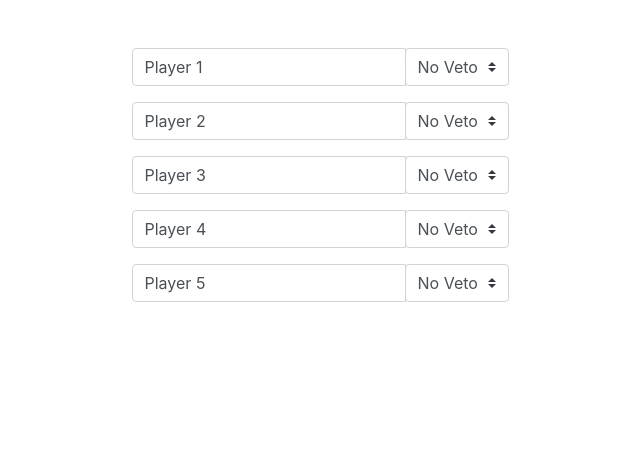
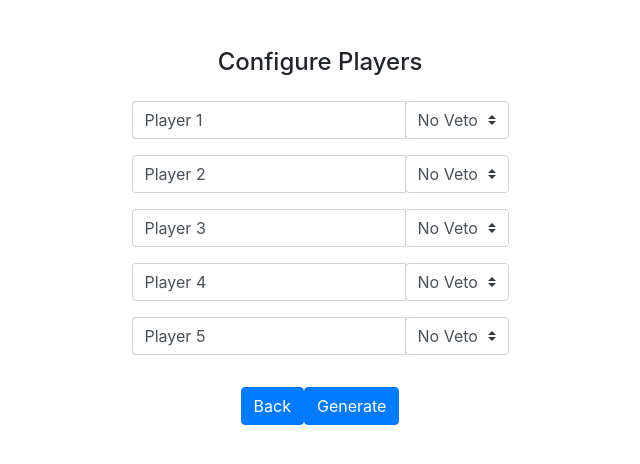
Before and after one commit to poftadeh/team-randomizer, a React (Create React App) app: page / in a window 1280 px wide. Both pictures are taken after typing "5" into the empty fields and a click on the button "Next". Shown: the top 464 px of the page, without its empty margins (320-960 px from the left). Built offline with nearby package versions, Linux system fonts and the light colour scheme.

Commit message:
feat: add GenerateTeams component

```diff
--- a/src/App.js
+++ b/src/App.js
@@ -5,8 +5,9 @@ import PlayerList from './components/screens/PlayerList';
 import { Player } from './types.js';
 
 const Views = {
-  PlayerCount,
-  PlayerList,
+  PlayerCount: Symbol('PlayerCount'),
+  PlayerList: Symbol('PlayerList'),
+  GenerateTeams: Symbol('GenerateTeams'),
 };
 
 class App extends Component {
@@ -17,7 +18,7 @@ class App extends Component {
       lineups: [],
       activeView: Views.PlayerCount,
     };
-
+    this.previousScreen = this.state.activeView;
     this.createPlayers = this.createPlayers.bind(this);
   }
   render() {
@@ -44,7 +45,12 @@ class App extends Component {
   }
 
   changeView(view) {
+    this.previousScreen = this.state.activeView;
     this.setState({ activeView: view });
+  }
+
+  goBack() {
+    this.changeView(this.previousScreen);
   }
 }
 
--- a/src/components/screens/PlayerList.js
+++ b/src/components/screens/PlayerList.js
@@ -4,9 +4,11 @@ import PlayerEdit from '../utils/PlayerEdit';
 export default class PlayerList extends Component {
   render() {
     return (
-      <div>
+      <div className="d-flex flex-column align-items-center container">
+        <h4 className="mb-4">Configure Players</h4>
         {this.props.players.map(player => (
-          <div key={player.name} className="input-group mb-3">
+          <row>
+            <div key={player.name} className="input-group mb-3 col-sm-12">
               <PlayerEdit
                 currentPlayer={player}
                 playerList={this.props.players}
@@ -16,7 +18,12 @@ export default class PlayerList extends Component {
                 }}
               />
             </div>
+          </row>
         ))}
+        <div className="row justify-content-around mt-3">
+          <button className="btn btn-primary">Back</button>
+          <button className="btn btn-primary">Generate</button>
+        </div>
       </div>
     );
   }
```
Also changed, not shown: src/components/screens/GenerateTeams.js (added, +54 -0 lines), src/logo.svg (deleted). Lines whose indentation alone changed are shown as unchanged.
